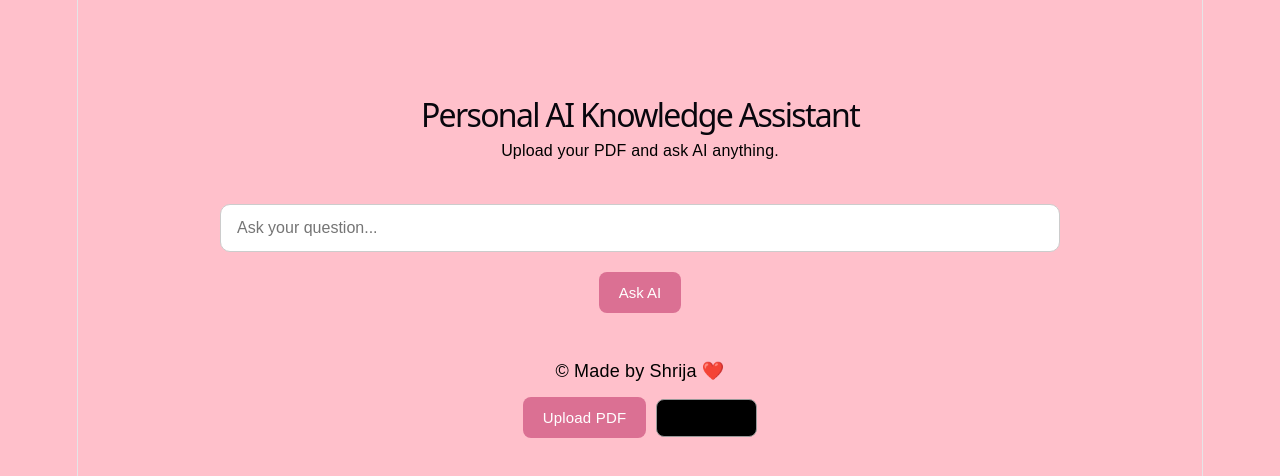
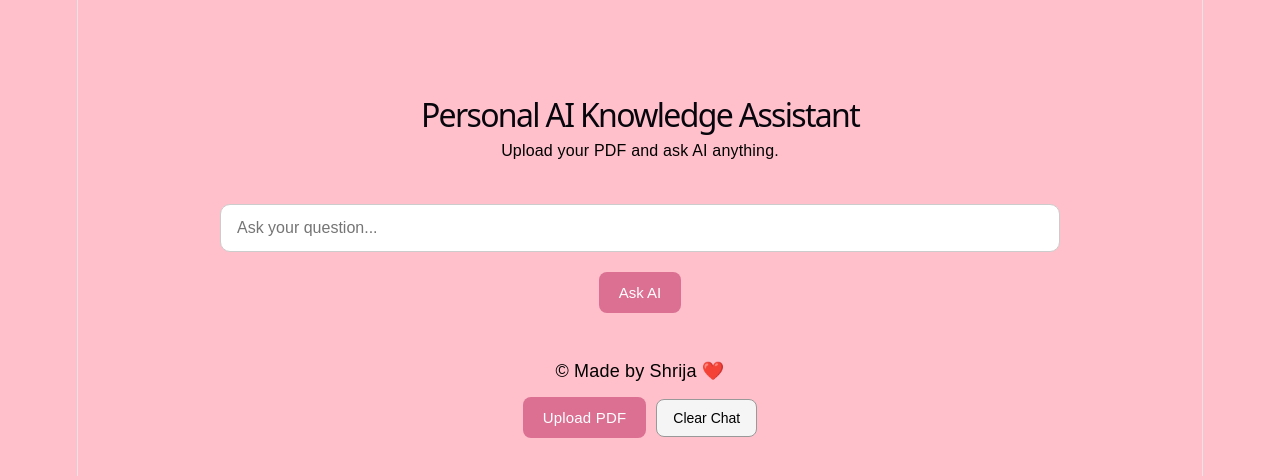
Before and after one commit to shrijananduri/personal-ai-knowledge-assistant, a React (Vite) app in the folder frontend/: page / in a window 1280 px wide. Shown: the top 476 px of the page. Built offline with nearby package versions, Linux system fonts and the light colour scheme.

Commit message:
style: improve action button distinction

```diff
--- a/frontend/src/Header.css
+++ b/frontend/src/Header.css
@@ -133,14 +133,14 @@ h1 {
   margin: 15px 5px;
   border: 1px solid #999;
   border-radius: 8px;
-  background: black;
+  background: #f5f5f5;
   cursor: pointer;
   font-size: 14px;
   font-weight: 500;
 }
 
 .clear-chat-button:hover {
-  background: grey;
+  background: #e8e8e8;
 }
 @media (max-width: 600px) {
   .app-container {
```
